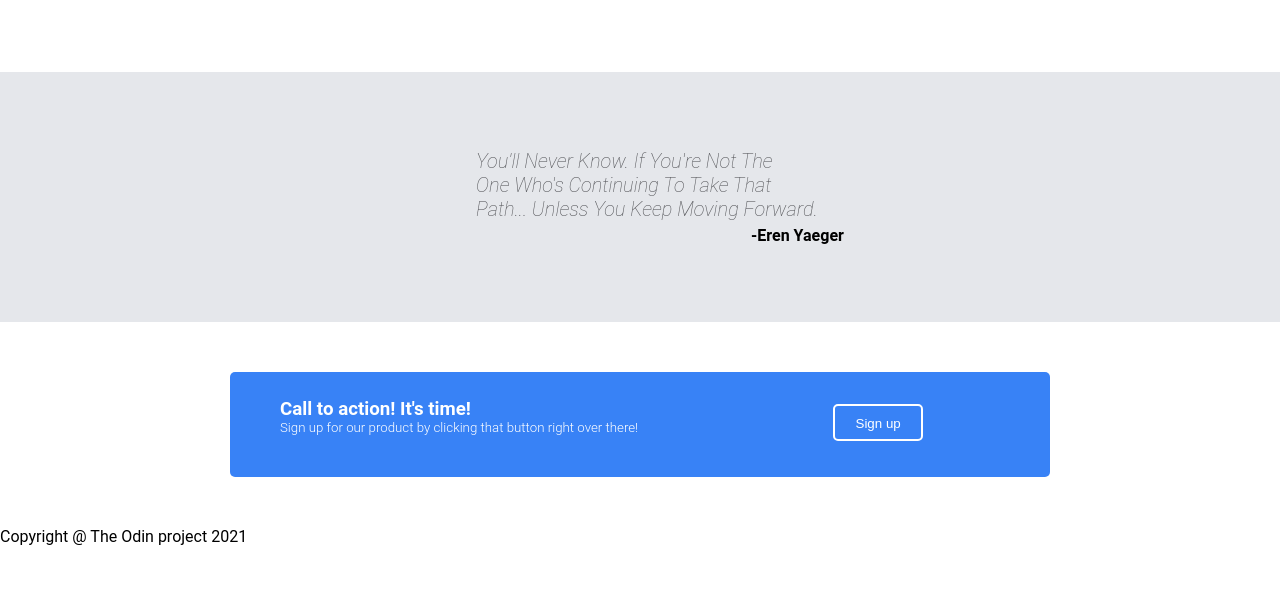
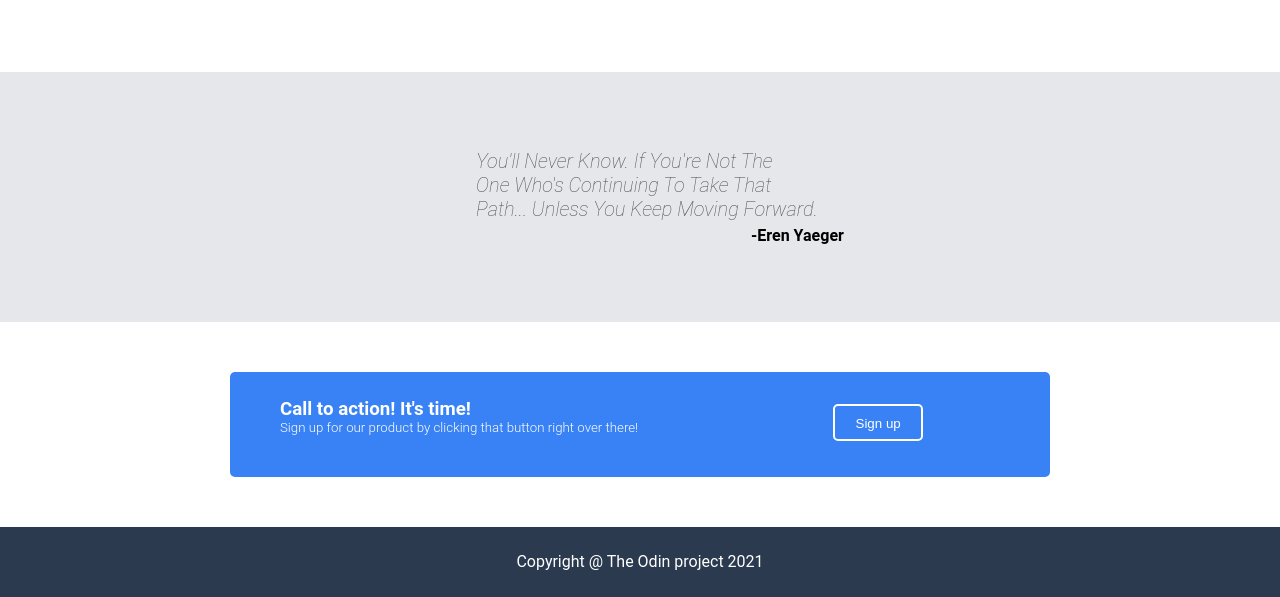
Before and after one commit to AbdulJH/odin-first-project, a plain HTML site: page index.html in a window 1280 px wide. Shown: the part 458-1055 px from the top of the page. Before the commit the page ends 1004 px from the top, so only its background shows below. Drawn offline with Linux system fonts and the light colour scheme.

Commit message:
Added the footer in the css file

```diff
--- a/style.css
+++ b/style.css
@@ -154,6 +154,7 @@ p, h1 {
   background-color: white;
   margin: 0;
   padding: 0;
+  height: auto;
 
 }
 
@@ -184,3 +185,14 @@ p, h1 {
   padding-bottom: 23px;
   border: 2px solid white;
 }
+
+.footer {
+  display: flex;
+  background-color: #2b3a4f;
+  height: 50px;
+  padding: 10px;
+  color: white;
+  justify-content: center;
+  align-items: center;
+
+}
```
